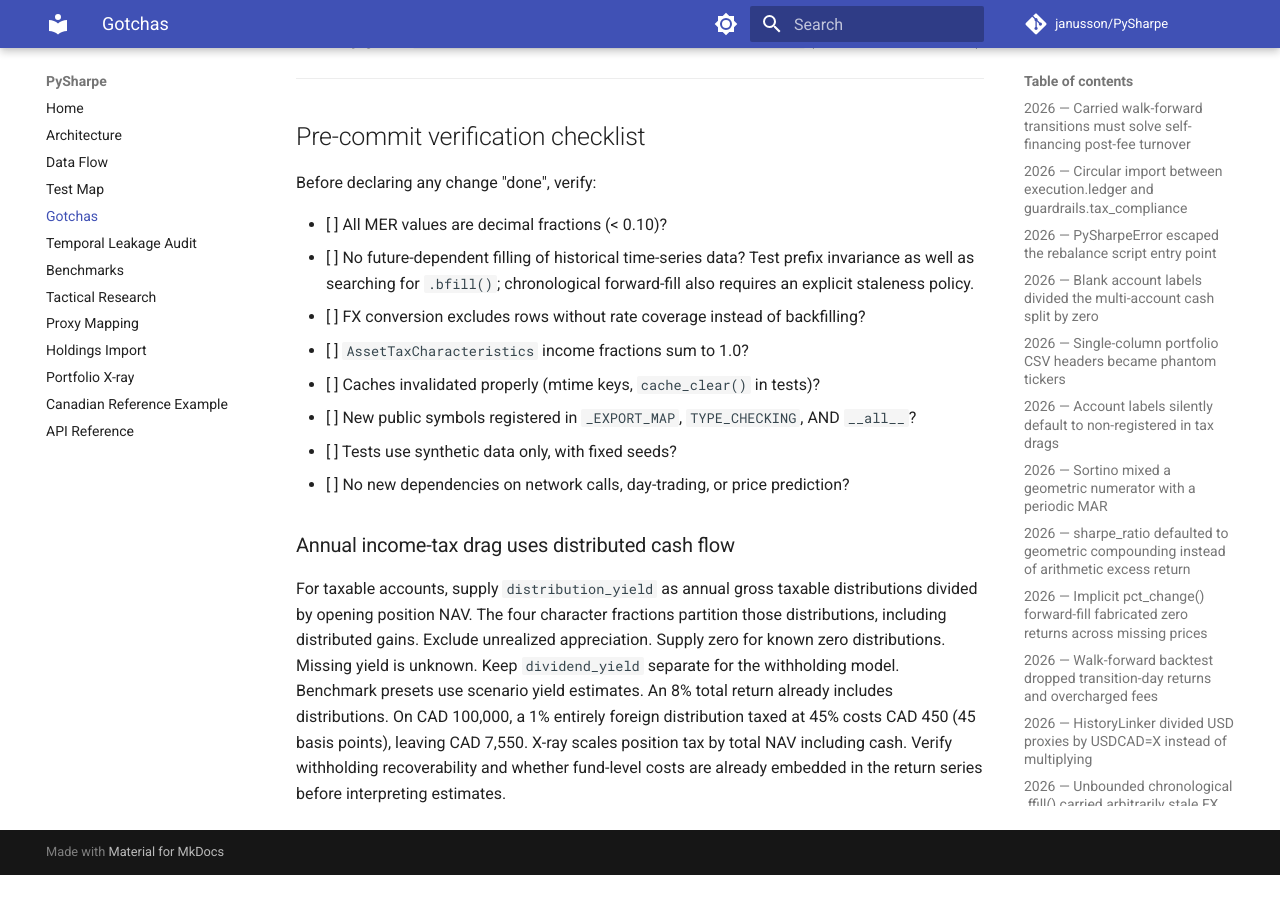
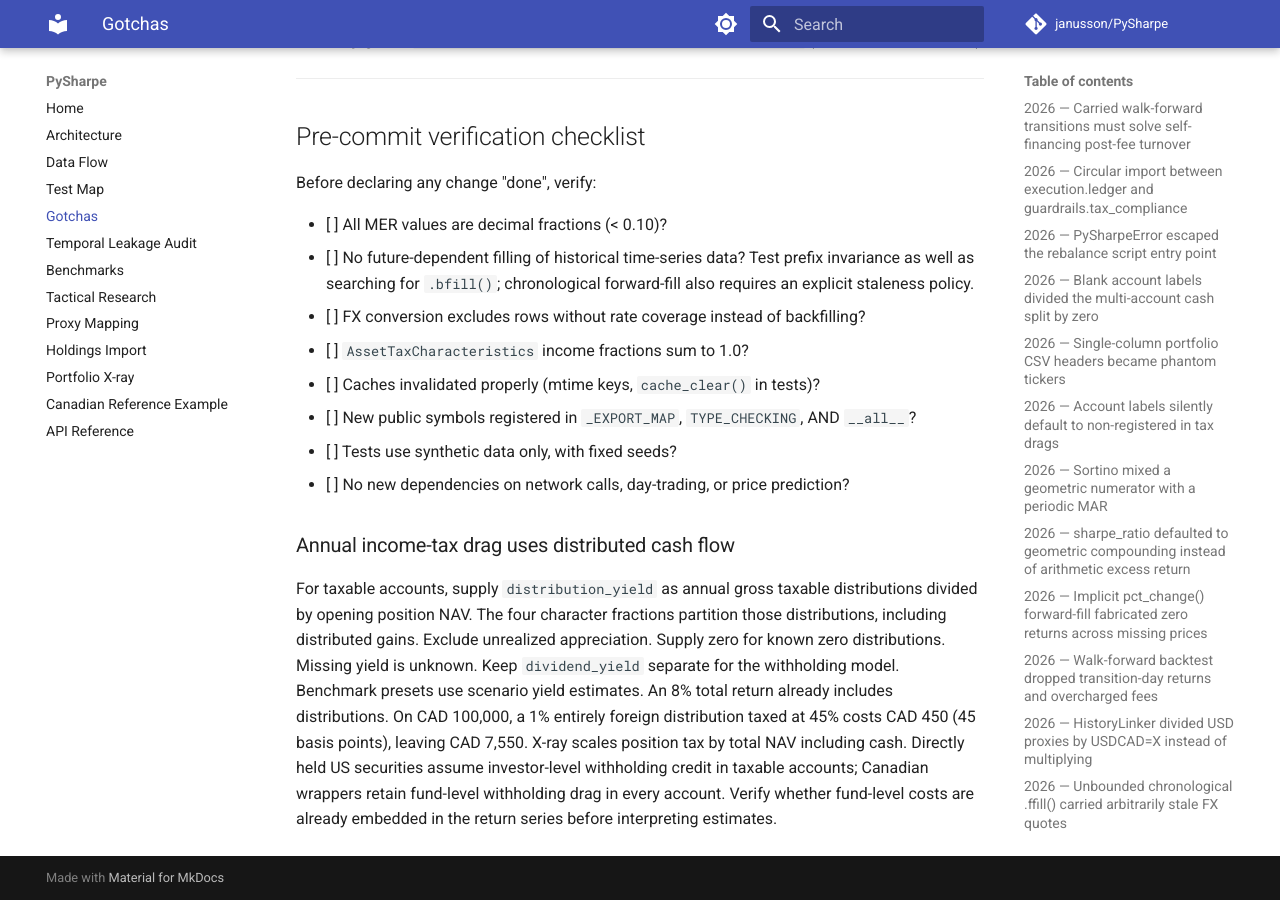
Before and after one commit to janusson/PySharpe, an MkDocs documentation site: the page built from docs/GOTCHAS.md, in a window 1280 px wide and 900 px high, scrolled down 23190 px. Built offline with MkDocs 1.6.1 and Material for MkDocs 9.7.7, drawn with Linux system fonts in a browser that asks for light colours; comment, search, counter and statistics services are not loaded; before the commit the page ends 24065 px from its top, so only the background shows below that.

Commit message:
fix: retain wrapper withholding drag in taxable accounts

```diff
--- a/docs/GOTCHAS.md
+++ b/docs/GOTCHAS.md
@@ -873,5 +873,7 @@ Keep `dividend_yield` separate for the withholding model. Benchmark presets
 use scenario yield estimates. An 8% total return already includes distributions.
 On CAD 100,000, a 1% entirely foreign distribution taxed at 45% costs CAD 450
 (45 basis points), leaving CAD 7,550. X-ray scales position tax by total NAV
-including cash. Verify withholding recoverability and whether fund-level costs
-are already embedded in the return series before interpreting estimates.
+including cash. Directly held US securities assume investor-level withholding
+credit in taxable accounts; Canadian wrappers retain fund-level withholding drag
+in every account. Verify whether fund-level costs are already embedded in the
+return series before interpreting estimates.
```
Also changed, not shown: 2 other files.
